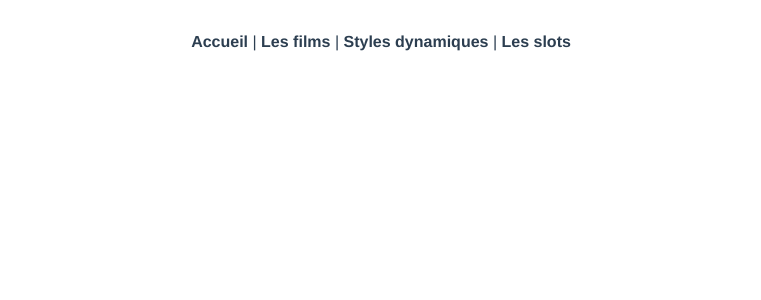
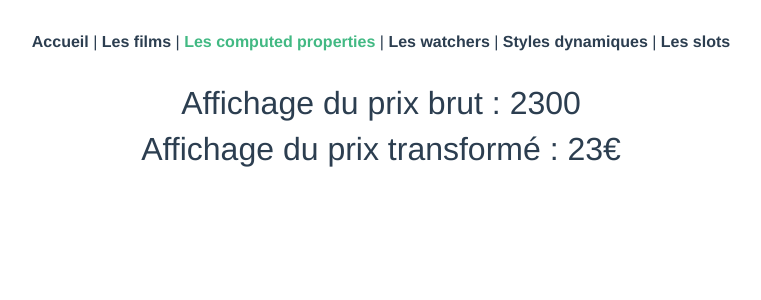
Before and after one commit to codingstuff91/cours-vuejs, a Vue app: page /computed in a window 1280 px wide. Shown: the top 300 px of the page, without its empty margins (259-1020 px from the left). Built offline with nearby package versions, Linux system fonts and the light colour scheme.

Commit message:
Add computed and watcher components

```diff
--- a/src/App.vue
+++ b/src/App.vue
@@ -3,6 +3,8 @@
     <div id="nav">
       <router-link :to="{ name: 'Home' }">Accueil</router-link> |
       <router-link to="/movies">Les films</router-link> |
+      <router-link to="/computed">Les computed properties</router-link> |
+      <router-link to="/watcher">Les watchers</router-link> |
       <router-link to="/styles">Styles dynamiques</router-link> |
       <router-link to="/slots">Les slots</router-link>
     </div>
--- /dev/null
+++ b/src/components/ComputedProperties.vue
@@ -0,0 +1,27 @@
+<template>
+    <div>
+        <!-- Affichage du prix du produit brut en centimes -->
+        <h2>Affichage du prix brut : {{ price }}</h2>
+        <!-- Affichage du prix du produit transformé via computed properties -->
+        <h2>Affichage du prix transformé : {{ getFullPrice }}</h2>
+    </div>
+</template>
+
+<script>
+    export default {
+        data() {
+            return {
+                price: 2300
+            }
+        },
+        computed: {
+            getFullPrice() {
+                return this.price / 100 +"€"
+            }
+        },
+    }
+</script>
+
+<style lang="scss" scoped>
+
+</style>
--- /dev/null
+++ b/src/components/Watcher.vue
@@ -0,0 +1,31 @@
+<template>
+    <div>
+        <!-- Afficher le prix du produit -->
+        <h2>Prix du produit : {{ price }}€</h2>
+        <button @click="increasePrice">Augmenter le prix du produit</button>
+    </div>
+</template>
+
+<script>
+    export default {
+        data() {
+            return {
+                price : 0
+            }
+        },
+        methods: {
+            increasePrice() {
+                this.price ++
+            }
+        },
+        watch: {
+            // Empecher de fixer le prix supérieur à 10
+            price(newValue, oldValue) {
+                if(newValue > 10){
+                    alert('le prix ne doit pas dépasser 10€')
+                    this.price = 10
+                }
+            }
+        },
+    }
+</script>
--- a/src/router/index.js
+++ b/src/router/index.js
@@ -6,6 +6,8 @@ import Movies from '@/components/Movies.vue'
 import Movie from '@/components/Movie.vue'
 import Styles from '@/components/Styles.vue';
 import Slots from '@/components/Slots.vue';
+import ComputedProperties from '@/components/ComputedProperties.vue';
+import Watcher from '@/components/Watcher.vue';
 
 Vue.use(VueRouter)
 
@@ -31,6 +33,16 @@ Vue.use(VueRouter)
     component : Styles
   },
   {
+    path: '/computed',
+    name: 'computed',
+    component : ComputedProperties
+  },
+  {
+    path: '/watcher',
+    name: 'watcher',
+    component : Watcher
+  },
+  {
     path: '/slots',
     name: 'slots',
     component : Slots
--- a/src/views/Home.vue
+++ b/src/views/Home.vue
@@ -1,18 +1,12 @@
 <template>
   <div class="home">
     <img alt="Vue logo" src="../assets/logo.png">
-    <HelloWorld msg="Bienvenue sur ma premiere application vuejs"/>
   </div>
 </template>
 
 <script>
-// @ is an alias to /src
-import HelloWorld from '@/components/HelloWorld.vue'
-
 export default {
   name: 'Home',
-  components: {
-    HelloWorld
-  }
+
 }
 </script>
```
